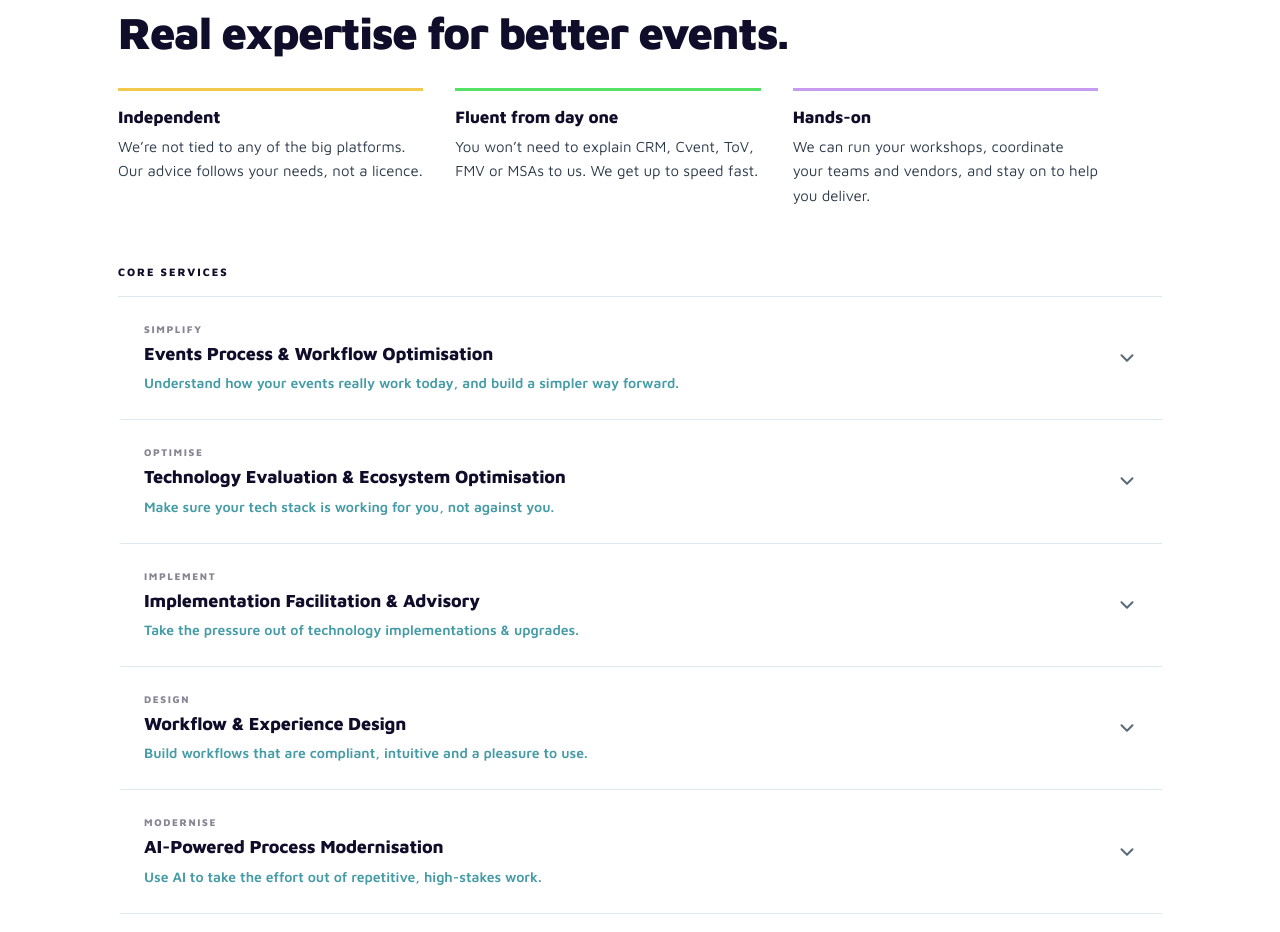
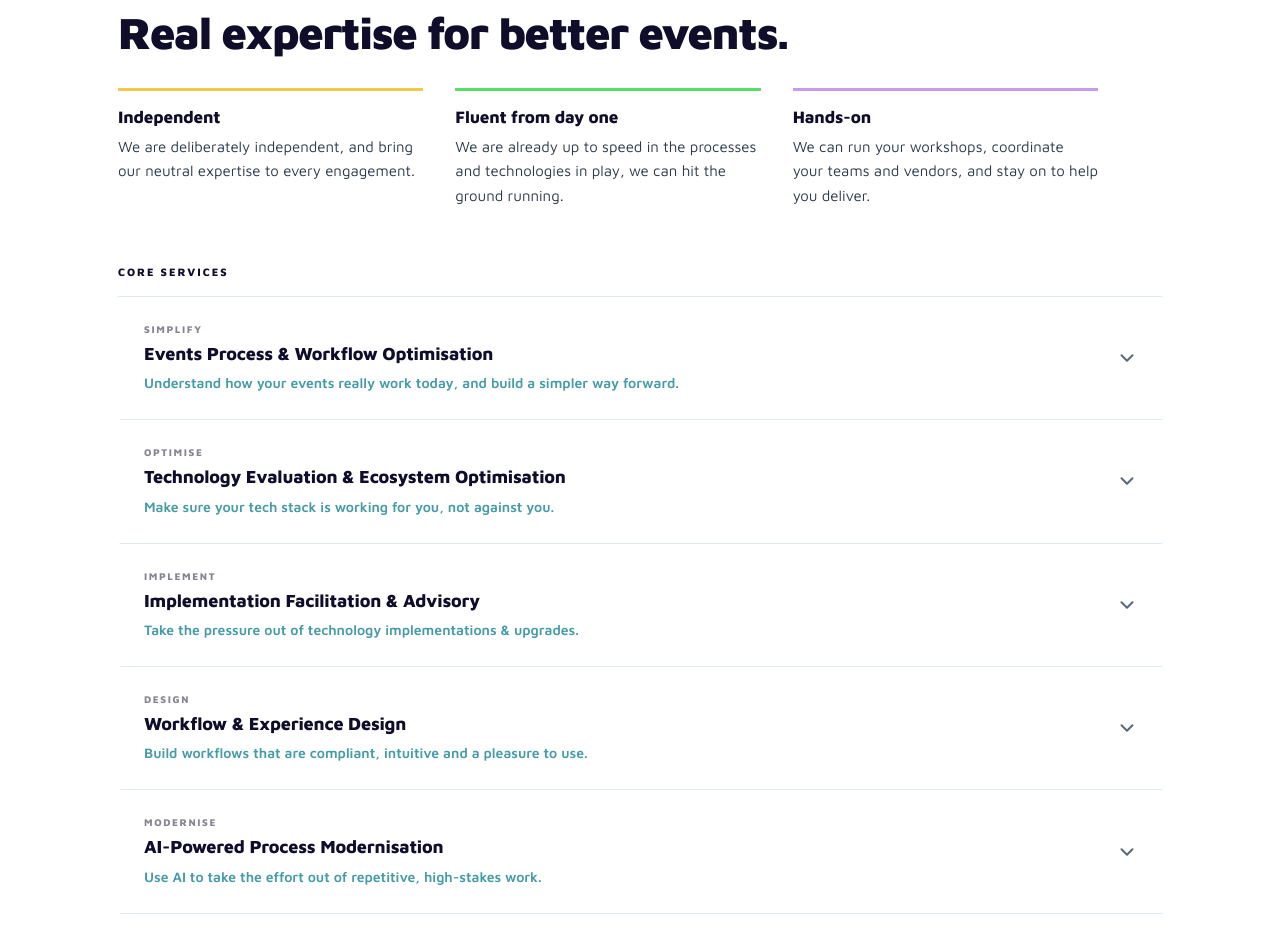
Before and after one commit to erikdrawz/brightside-company, a plain HTML site: page public/index.html in a window 1280 px wide. Shown: the part 1680-2612 px from the top of the page. Drawn offline with nearby package versions, Linux system fonts and the light colour scheme; a web font is replaced by a local one.

Commit message:
Update the How We Help principles copy
Co-Authored-By: Claude Opus 5.5 <noreply@anthropic.com>

```diff
--- a/public/index.html
+++ b/public/index.html
@@ -396,11 +396,11 @@
         <div class="principles">
           <div class="principle p-yellow">
             <h3>Independent</h3>
-            <p>We&rsquo;re not tied to any of the big platforms. Our advice follows your needs, not a licence.</p>
+            <p>We are deliberately independent, and bring our neutral expertise to every engagement.</p>
           </div>
           <div class="principle p-green">
             <h3>Fluent from day one</h3>
-            <p>You won&rsquo;t need to explain CRM, Cvent, ToV, FMV or MSAs to us. We get up to speed fast.</p>
+            <p>We are already up to speed in the processes and technologies in play, we can hit the ground running.</p>
           </div>
           <div class="principle p-purple">
             <h3>Hands-on</h3>
```
